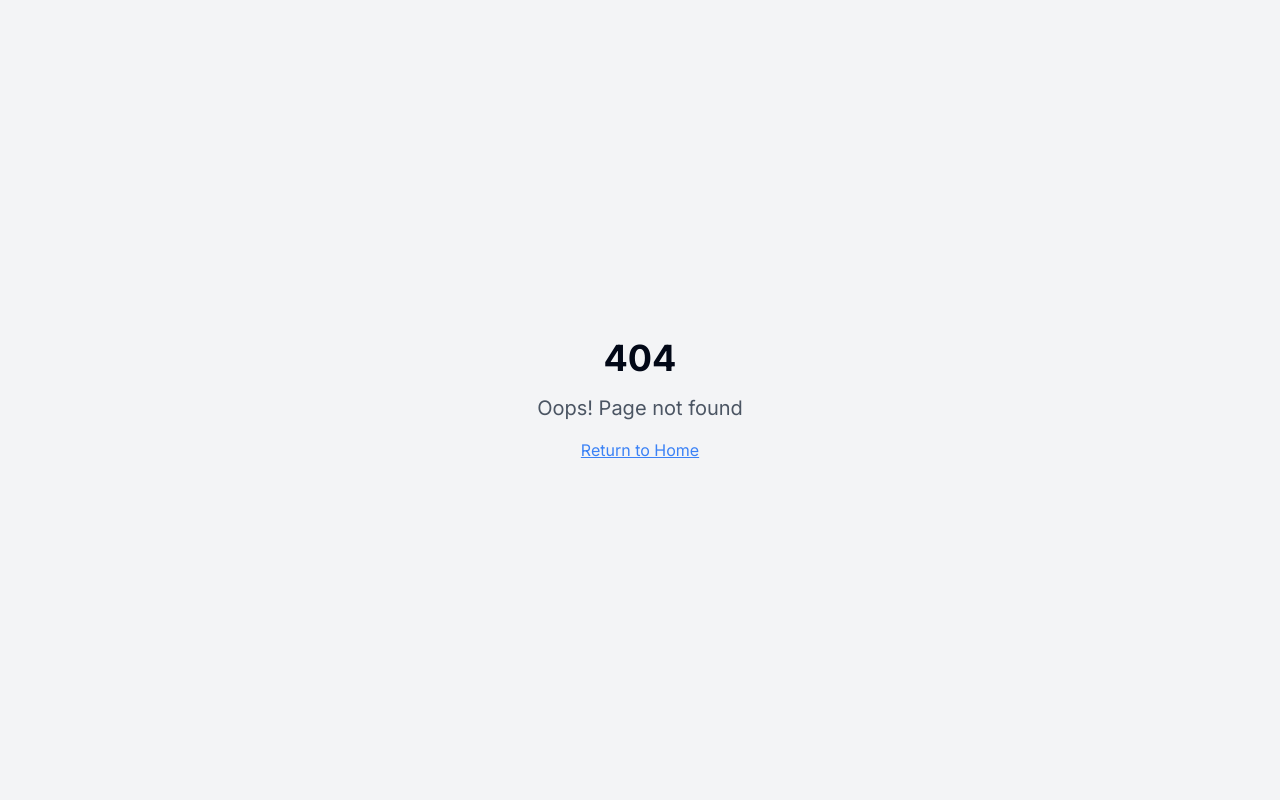
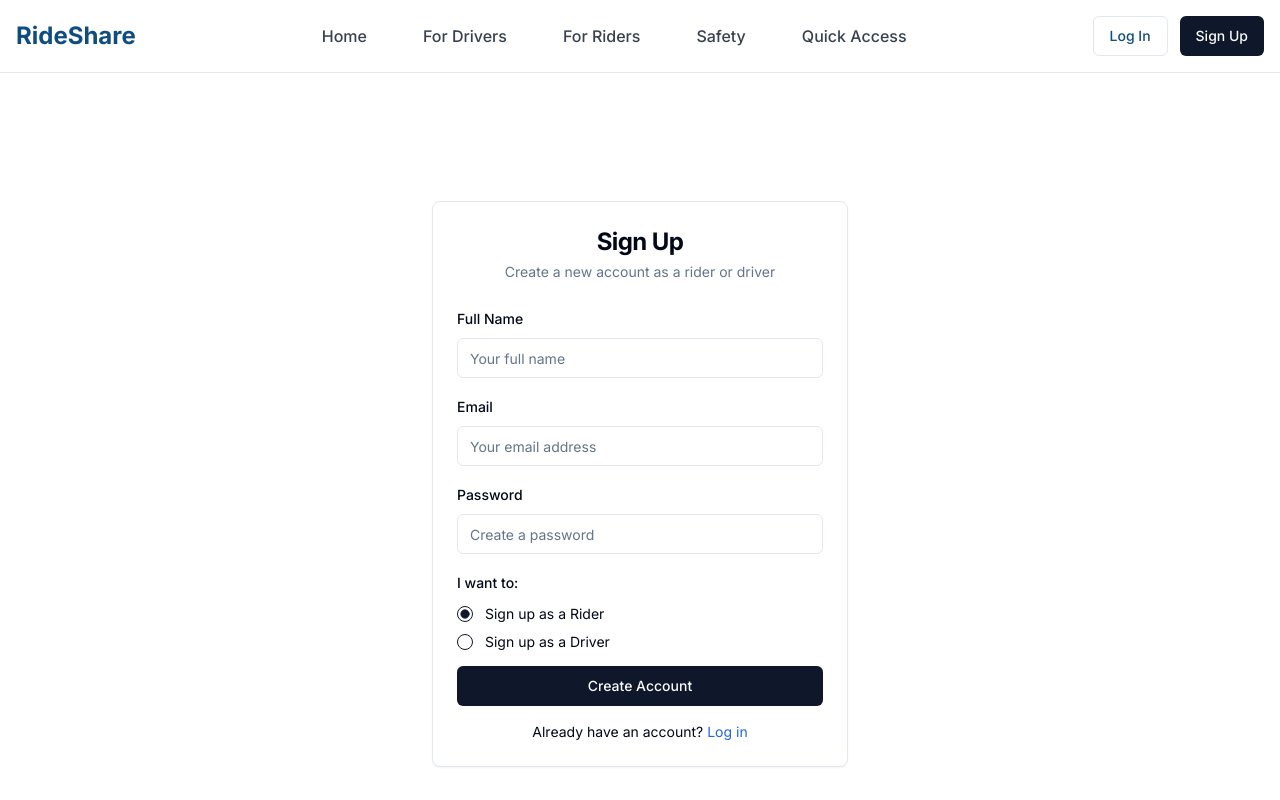
Before and after one commit to sathwikagade604/ride-tribe-hiring-hub-67, a React (Vite) app: page /signup in a window 1280 px wide. Before the commit this address had no page. Shown: the top 800 px of the page. Built offline with nearby package versions, Linux system fonts and the light colour scheme.

Commit message:
Add login and signup functionality
Implement login and signup access.

```diff
--- a/src/App.tsx
+++ b/src/App.tsx
@@ -10,6 +10,8 @@ import DriversPage from "./pages/DriversPage";
 import RidersPage from "./pages/RidersPage";
 import SafetyPage from "./pages/SafetyPage";
 import Access from "./pages/Access";
+import Login from "./pages/Login";
+import Signup from "./pages/Signup";
 import NotFound from "./pages/NotFound";
 
 // Create a client
@@ -28,6 +30,8 @@ const App: React.FC = () => {
             <Route path="/riders" element={<RidersPage />} />
             <Route path="/safety" element={<SafetyPage />} />
             <Route path="/access" element={<Access />} />
+            <Route path="/login" element={<Login />} />
+            <Route path="/signup" element={<Signup />} />
             {/* ADD ALL CUSTOM ROUTES ABOVE THE CATCH-ALL "*" ROUTE */}
             <Route path="*" element={<NotFound />} />
           </Routes>
--- a/src/components/Navbar.tsx
+++ b/src/components/Navbar.tsx
@@ -23,8 +23,12 @@ const Navbar = () => {
         </div>
 
         <div className="hidden md:flex items-center gap-3">
-          <Button variant="outline" className="btn-outline">Log In</Button>
-          <Button className="btn-primary">Sign Up</Button>
+          <Link to="/login">
+            <Button variant="outline" className="btn-outline">Log In</Button>
+          </Link>
+          <Link to="/signup">
+            <Button className="btn-primary">Sign Up</Button>
+          </Link>
         </div>
 
         <button
@@ -45,8 +49,12 @@ const Navbar = () => {
             <Link to="/safety" className="nav-link" onClick={() => setIsMenuOpen(false)}>Safety</Link>
             <Link to="/access" className="nav-link" onClick={() => setIsMenuOpen(false)}>Quick Access</Link>
             <div className="flex gap-2 mt-2">
-              <Button variant="outline" className="btn-outline flex-1">Log In</Button>
-              <Button className="btn-primary flex-1">Sign Up</Button>
+              <Link to="/login" className="flex-1" onClick={() => setIsMenuOpen(false)}>
+                <Button variant="outline" className="btn-outline w-full">Log In</Button>
+              </Link>
+              <Link to="/signup" className="flex-1" onClick={() => setIsMenuOpen(false)}>
+                <Button className="btn-primary w-full">Sign Up</Button>
+              </Link>
             </div>
           </div>
         </div>
--- /dev/null
+++ b/src/pages/Login.tsx
@@ -0,0 +1,101 @@
+
+import React from 'react';
+import { Link } from 'react-router-dom';
+import { Button } from '@/components/ui/button';
+import { Card, CardContent, CardDescription, CardHeader, CardTitle } from '@/components/ui/card';
+import { Input } from '@/components/ui/input';
+import { Form, FormControl, FormField, FormItem, FormLabel, FormMessage } from '@/components/ui/form';
+import { useForm } from 'react-hook-form';
+import { zodResolver } from '@hookform/resolvers/zod';
+import { z } from 'zod';
+import { toast } from '@/components/ui/sonner';
+import PageLayout from '@/layouts/PageLayout';
+
+// Login form schema
+const loginFormSchema = z.object({
+  email: z.string().email({
+    message: "Please enter a valid email address.",
+  }),
+  password: z.string().min(6, {
+    message: "Password must be at least 6 characters.",
+  }),
+});
+
+type LoginFormValues = z.infer<typeof loginFormSchema>;
+
+const Login = () => {
+  const form = useForm<LoginFormValues>({
+    resolver: zodResolver(loginFormSchema),
+    defaultValues: {
+      email: '',
+      password: '',
+    },
+  });
+
+  const onSubmit = (data: LoginFormValues) => {
+    // This is where you would normally connect to your authentication service
+    console.log('Login attempt with:', data);
+
+    // For now, just show a toast message
+    toast.success('Login successful!');
+  };
+
+  return (
+    <PageLayout>
+      <div className="container mx-auto px-4 py-16 max-w-md">
+        <Card>
+          <CardHeader className="space-y-1">
+            <CardTitle className="text-2xl font-bold text-center">Login</CardTitle>
+            <CardDescription className="text-center">
+              Enter your email and password to login to your account
+            </CardDescription>
+          </CardHeader>
+          <CardContent>
+            <Form {...form}>
+              <form onSubmit={form.handleSubmit(onSubmit)} className="space-y-4">
+                <FormField
+                  control={form.control}
+                  name="email"
+                  render={({ field }) => (
+                    <FormItem>
+                      <FormLabel>Email</FormLabel>
+                      <FormControl>
+                        <Input placeholder="Your email address" {...field} />
+                      </FormControl>
+                      <FormMessage />
+                    </FormItem>
+                  )}
+                />
+
+                <FormField
+                  control={form.control}
+                  name="password"
+                  render={({ field }) => (
+                    <FormItem>
+                      <FormLabel>Password</FormLabel>
+                      <FormControl>
+                        <Input type="password" placeholder="Your password" {...field} />
+                      </FormControl>
+                      <FormMessage />
+                    </FormItem>
+                  )}
+                />
+
+                <Button type="submit" className="w-full">Login</Button>
+              </form>
+            </Form>
+
+            <div className="mt-4 text-center text-sm">
+              Don't have an account?{" "}
+              <Link to="/signup" className="text-blue-600 hover:underline">
+                Sign up
+              </Link>
+            </div>
+          </CardContent>
+        </Card>
+      </div>
+    </PageLayout>
+  );
+};
+
+export default Login;
--- /dev/null
+++ b/src/pages/Signup.tsx
@@ -0,0 +1,157 @@
+
+import React from 'react';
+import { Link } from 'react-router-dom';
+import { Button } from '@/components/ui/button';
+import { Card, CardContent, CardDescription, CardHeader, CardTitle } from '@/components/ui/card';
+import { Input } from '@/components/ui/input';
+import { Form, FormControl, FormField, FormItem, FormLabel, FormMessage } from '@/components/ui/form';
+import { RadioGroup, RadioGroupItem } from '@/components/ui/radio-group';
+import { useForm } from 'react-hook-form';
+import { zodResolver } from '@hookform/resolvers/zod';
+import { z } from 'zod';
+import { toast } from '@/components/ui/sonner';
+import PageLayout from '@/layouts/PageLayout';
+
+// Signup form schema
+const signupFormSchema = z.object({
+  name: z.string().min(2, {
+    message: "Name must be at least 2 characters.",
+  }),
+  email: z.string().email({
+    message: "Please enter a valid email address.",
+  }),
+  password: z.string().min(6, {
+    message: "Password must be at least 6 characters.",
+  }),
+  userType: z.enum(['rider', 'driver']),
+});
+
+type SignupFormValues = z.infer<typeof signupFormSchema>;
+
+const Signup = () => {
+  const form = useForm<SignupFormValues>({
+    resolver: zodResolver(signupFormSchema),
+    defaultValues: {
+      name: '',
+      email: '',
+      password: '',
+      userType: 'rider',
+    },
+  });
+
+  const onSubmit = (data: SignupFormValues) => {
+    // This is where you would normally connect to your authentication service
+    console.log('Signup attempt with:', data);
+
+    // For now, just show a success toast
+    toast.success('Account created successfully!');
+  };
+
+  return (
+    <PageLayout>
+      <div className="container mx-auto px-4 py-16 max-w-md">
+        <Card>
+          <CardHeader className="space-y-1">
+            <CardTitle className="text-2xl font-bold text-center">Sign Up</CardTitle>
+            <CardDescription className="text-center">
+              Create a new account as a rider or driver
+            </CardDescription>
+          </CardHeader>
+          <CardContent>
+            <Form {...form}>
+              <form onSubmit={form.handleSubmit(onSubmit)} className="space-y-4">
+                <FormField
+                  control={form.control}
+                  name="name"
+                  render={({ field }) => (
+                    <FormItem>
+                      <FormLabel>Full Name</FormLabel>
+                      <FormControl>
+                        <Input placeholder="Your full name" {...field} />
+                      </FormControl>
+                      <FormMessage />
+                    </FormItem>
+                  )}
+                />
+
+                <FormField
+                  control={form.control}
+                  name="email"
+                  render={({ field }) => (
+                    <FormItem>
+                      <FormLabel>Email</FormLabel>
+                      <FormControl>
+                        <Input placeholder="Your email address" {...field} />
+                      </FormControl>
+                      <FormMessage />
+                    </FormItem>
+                  )}
+                />
+
+                <FormField
+                  control={form.control}
+                  name="password"
+                  render={({ field }) => (
+                    <FormItem>
+                      <FormLabel>Password</FormLabel>
+                      <FormControl>
+                        <Input type="password" placeholder="Create a password" {...field} />
+                      </FormControl>
+                      <FormMessage />
+                    </FormItem>
+                  )}
+                />
+
+                <FormField
+                  control={form.control}
+                  name="userType"
+                  render={({ field }) => (
+                    <FormItem className="space-y-3">
+                      <FormLabel>I want to:</FormLabel>
+                      <FormControl>
+                        <RadioGroup
+                          onValueChange={field.onChange}
+                          defaultValue={field.value}
+                          className="flex flex-col space-y-1"
+                        >
+                          <FormItem className="flex items-center space-x-3 space-y-0">
+                            <FormControl>
+                              <RadioGroupItem value="rider" />
+                            </FormControl>
+                            <FormLabel className="font-normal">
+                              Sign up as a Rider
+                            </FormLabel>
+                          </FormItem>
+                          <FormItem className="flex items-center space-x-3 space-y-0">
+                            <FormControl>
+                              <RadioGroupItem value="driver" />
+                            </FormControl>
+                            <FormLabel className="font-normal">
+                              Sign up as a Driver
+                            </FormLabel>
+                          </FormItem>
+                        </RadioGroup>
+                      </FormControl>
+                      <FormMessage />
+                    </FormItem>
+                  )}
+                />
+
+                <Button type="submit" className="w-full">Create Account</Button>
+              </form>
+            </Form>
+
+            <div className="mt-4 text-center text-sm">
+              Already have an account?{" "}
+              <Link to="/login" className="text-blue-600 hover:underline">
+                Log in
+              </Link>
+            </div>
+          </CardContent>
+        </Card>
+      </div>
+    </PageLayout>
+  );
+};
+
+export default Signup;
```
